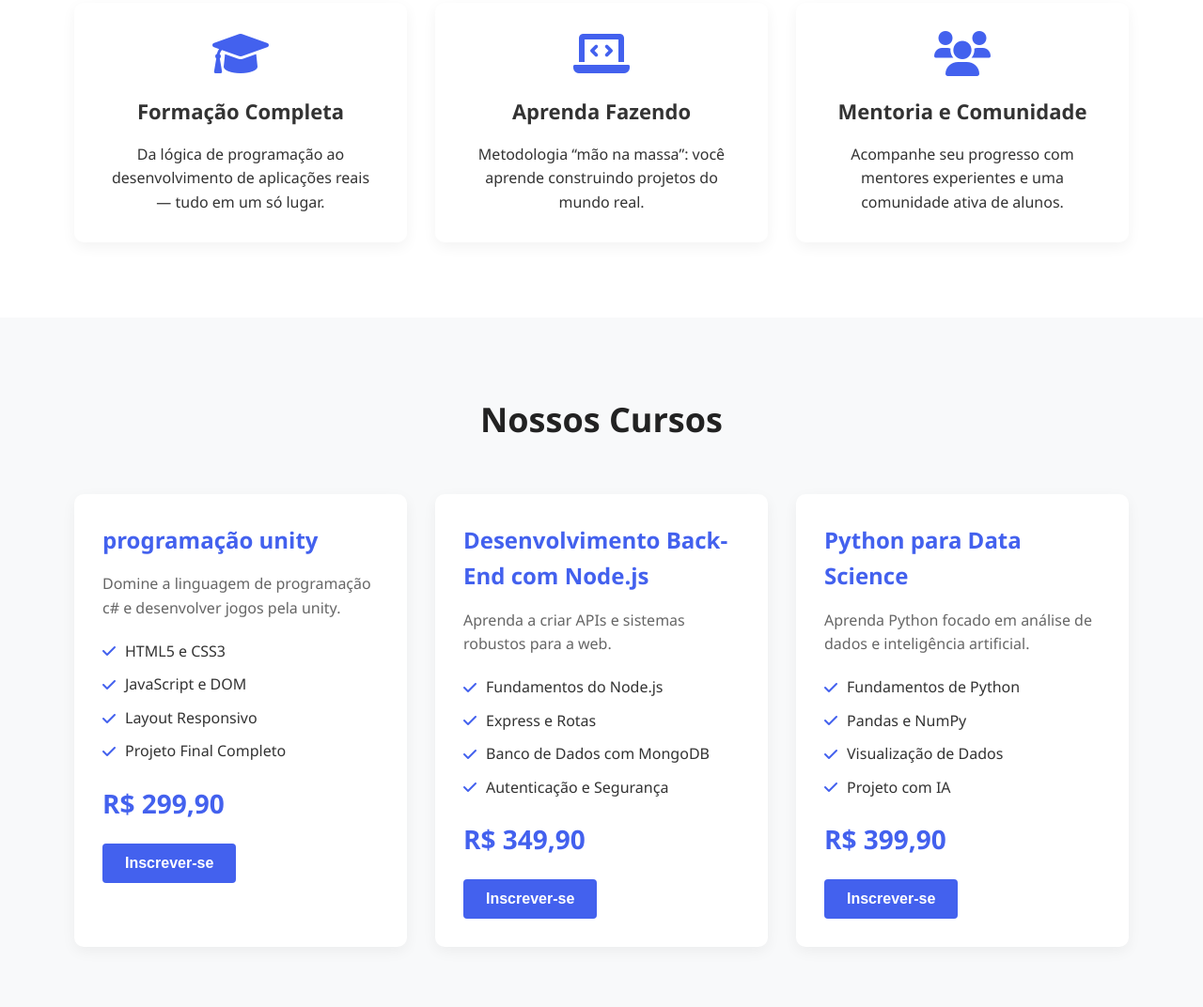
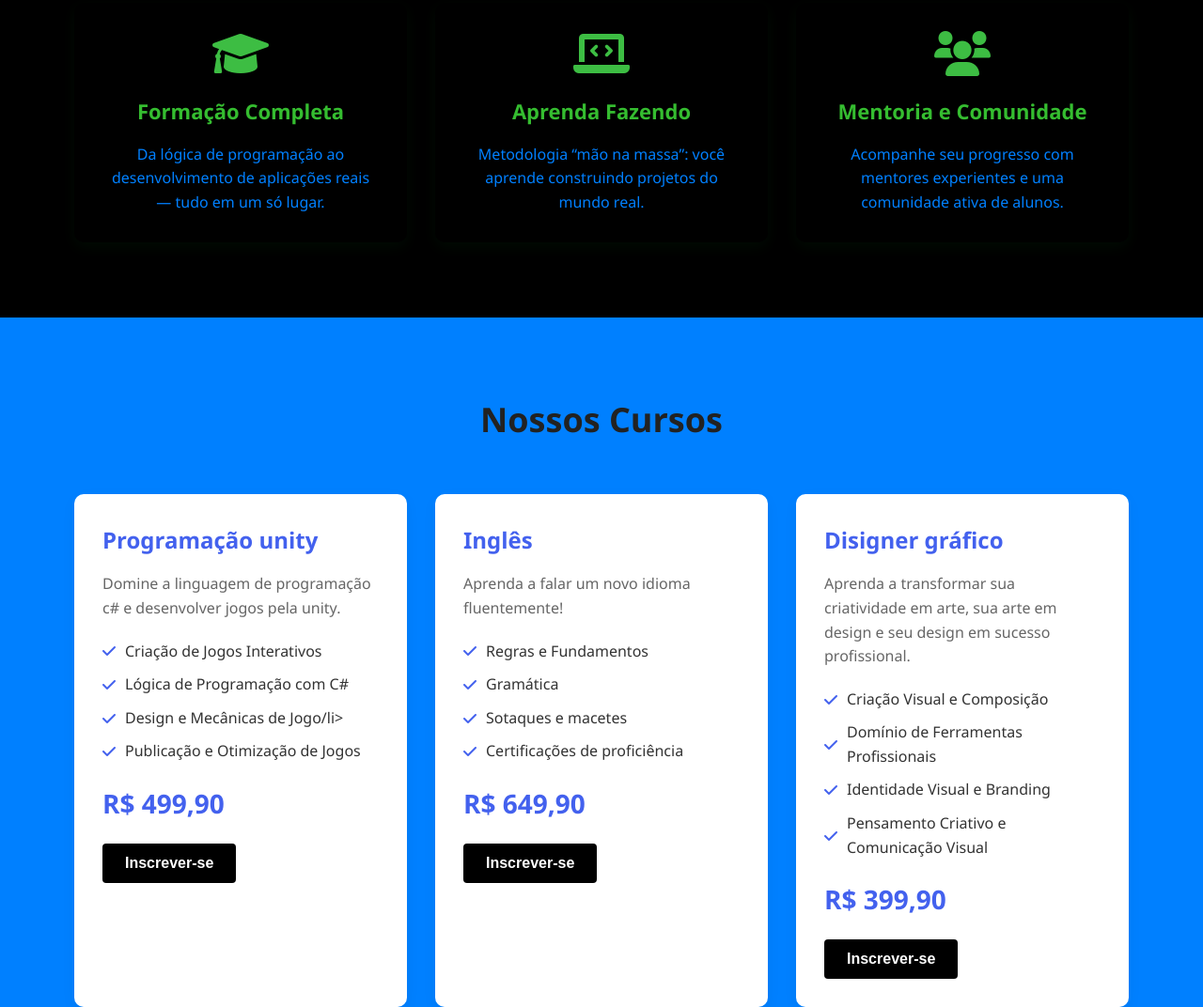
Before and after one commit to Gabrielgusso2947/ciencia-da-computa-o, a plain HTML site: page index.html in a window 1280 px wide. Shown: the part 797-1869 px from the top of the page at 94% size. Drawn offline with Linux system fonts and the light colour scheme.

Commit message:
Add files via upload

```diff
--- a/index.html
+++ b/index.html
@@ -89,42 +89,41 @@
         <h2>Nossos Cursos</h2>
         <div class="course-cards">
           <div class="course-card">
-            <h3>programação unity</h3>
+            <h3>Programação unity</h3>
             <p>
               Domine a linguagem de programação c# e desenvolver jogos pela unity.
             </p>
             <ul>
-              <li><i class="fas fa-check"></i> HTML5 e CSS3</li>
-              <li><i class="fas fa-check"></i> JavaScript e DOM</li>
-              <li><i class="fas fa-check"></i> Layout Responsivo</li>
-              <li><i class="fas fa-check"></i> Projeto Final Completo</li>
+              <li><i class="fas fa-check"></i> Criação de Jogos Interativos</li>
+              <li><i class="fas fa-check"></i> Lógica de Programação com C#</li>
+              <li><i class="fas fa-check"></i> Design e Mecânicas de Jogo/li>
+              <li><i class="fas fa-check"></i> Publicação e Otimização de Jogos</li>
             </ul>
-            <div class="price">R$ 299,90</div>
+            <div class="price">R$ 499,90</div>
             <button class="btn primary enroll-btn">Inscrever-se</button>
           </div>
           <div class="course-card">
-            <h3>Desenvolvimento Back-End com Node.js</h3>
-            <p>Aprenda a criar APIs e sistemas robustos para a web.</p>
+            <h3>Inglês</h3>
+            <p>Aprenda a falar um novo idioma fluentemente!</p>
             <ul>
-              <li><i class="fas fa-check"></i> Fundamentos do Node.js</li>
-              <li><i class="fas fa-check"></i> Express e Rotas</li>
-              <li><i class="fas fa-check"></i> Banco de Dados com MongoDB</li>
-              <li><i class="fas fa-check"></i> Autenticação e Segurança</li>
+              <li><i class="fas fa-check"></i> Regras e Fundamentos</li>
+              <li><i class="fas fa-check"></i> Gramática</li>
+              <li><i class="fas fa-check"></i> Sotaques e macetes</li>
+              <li><i class="fas fa-check"></i> Certificações de proficiência</li>
             </ul>
-            <div class="price">R$ 349,90</div>
+            <div class="price">R$ 649,90</div>
             <button class="btn primary enroll-btn">Inscrever-se</button>
           </div>
           <div class="course-card">
-            <h3>Python para Data Science</h3>
+            <h3>Disigner gráfico</h3>
             <p>
-              Aprenda Python focado em análise de dados e inteligência
-              artificial.
+              Aprenda a transformar sua criatividade em arte, sua arte em design e seu design em sucesso profissional.
             </p>
             <ul>
-              <li><i class="fas fa-check"></i> Fundamentos de Python</li>
-              <li><i class="fas fa-check"></i> Pandas e NumPy</li>
-              <li><i class="fas fa-check"></i> Visualização de Dados</li>
-              <li><i class="fas fa-check"></i> Projeto com IA</li>
+              <li><i class="fas fa-check"></i> Criação Visual e Composição</li>
+              <li><i class="fas fa-check"></i> Domínio de Ferramentas Profissionais</li>
+              <li><i class="fas fa-check"></i> Identidade Visual e Branding</li>
+              <li><i class="fas fa-check"></i> Pensamento Criativo e Comunicação Visual</li>
             </ul>
             <div class="price">R$ 399,90</div>
             <button class="btn primary enroll-btn">Inscrever-se</button>
@@ -140,7 +139,7 @@
         <div class="testimonial-cards">
           <div class="testimonial-card">
             <p>
-              "A CodeMaster mudou completamente minha carreira! Em poucos meses
+              "A GAMESCOLA mudou completamente minha carreira! Em poucos meses
               consegui meu primeiro emprego como desenvolvedor front-end."
             </p>
             <div class="author">
@@ -205,7 +204,7 @@
       <div class="container">
         <div class="footer-content">
           <div class="footer-logo">
-            <h2>CodeMaster</h2>
+            <h2>GAMESCOLA</h2>
             <p>Domine a Tecnologia do Futuro</p>
           </div>
           <div class="footer-links">
--- a/style.css
+++ b/style.css
@@ -33,7 +33,7 @@ body {
 }
 
 .btn.primary {
-    background-color: #4361ee;
+    background-color: #000000;
     color: white;
 }
 
@@ -45,8 +45,8 @@ body {
 
 .btn.secondary {
     background-color: transparent;
-    color: #4361ee;
-    border: 2px solid #4361ee;
+    color: #000000;
+    border: 2px solid #000000;
 }
 
 .btn.secondary:hover {
@@ -72,7 +72,7 @@ header .container {
 }
 
 .logo h1 {
-    color: #4361ee;
+    color: #35bd30;
     font-size: 28px;
 }
 
@@ -104,7 +104,7 @@ nav ul li a:hover {
 /* Seção Principal */
 .hero {
     padding: 150px 0 100px;
-    background: linear-gradient(135deg, #4361ee 0%, #3a0ca3 100%);
+    background: linear-gradient(135deg, #000000 0%, #4c8a47 100%);
     color: white;
     margin-top: 80px;
 }
@@ -162,7 +162,7 @@ section h2 {
 
 /* Seção Sobre */
 .about {
-    background-color: white;
+    background-color: rgb(0, 0, 0);
 }
 
 .features {
@@ -175,7 +175,7 @@ section h2 {
     text-align: center;
     padding: 30px;
     border-radius: 10px;
-    box-shadow: 0 5px 15px rgba(0, 0, 0, 0.05);
+    box-shadow: 0 5px 15px rgba(22, 216, 55, 0.05);
     transition: transform 0.3s ease;
 }
 
@@ -185,18 +185,19 @@ section h2 {
 
 .feature i {
     font-size: 48px;
-    color: #4361ee;
+    color: #3dbd43;
     margin-bottom: 20px;
 }
 
 .feature h3 {
     font-size: 22px;
     margin-bottom: 15px;
+    color: #35bd30;
 }
 
 /* Seção de Cursos */
 .courses {
-    background-color: #f8f9fa;
+    background-color: #0080ff;
 }
 
 .course-cards {
@@ -473,3 +474,7 @@ footer {
         font-size: 28px;
     }
 }
+
+p  {
+    color: #0080ff;
+}
```
